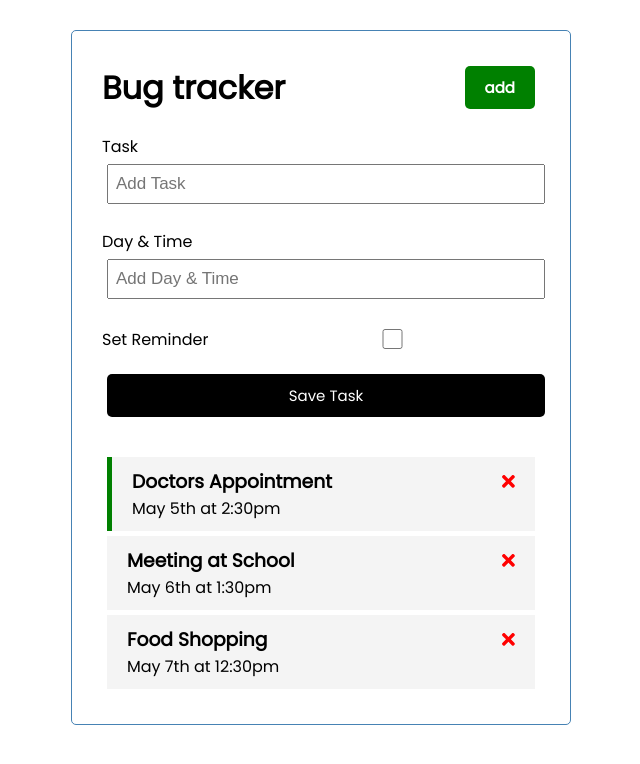
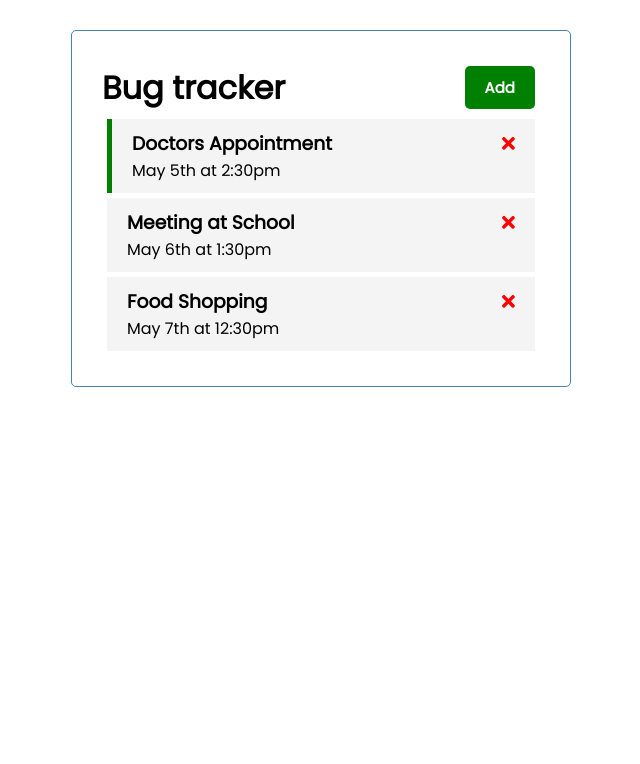
Before and after one commit to ArjunMohan008/bug-tracker-light, an Angular app: page / in a window 1280 px wide. Shown: the top 764 px of the page, without its empty margins (319-959 px from the left). Built offline with nearby package versions, Linux system fonts and the light colour scheme; data requests are answered from the project's data file.

Commit message:
feat toggle add task

```diff
--- a/src/app/components/add-task/add-task.component.html
+++ b/src/app/components/add-task/add-task.component.html
@@ -1,4 +1,4 @@
-<form class="add-form" (ngSubmit) = "onSubmit()">
+<form *ngIf="showAddTask" class="add-form" (ngSubmit) = "onSubmit()">
   <div class="form-control">
     <label for="text">Task</label>
     <input
--- a/src/app/components/add-task/add-task.component.ts
+++ b/src/app/components/add-task/add-task.component.ts
@@ -1,5 +1,7 @@
 import { Component, OnInit, Output, EventEmitter } from '@angular/core';
 import { Task } from "../../Task"
+import { Subscription } from 'rxjs';
+import { UiService } from "../../services/ui.service"
 
 @Component({
   selector: 'app-add-task',
@@ -12,8 +14,14 @@ export class AddTaskComponent implements OnInit {
   text: string = '';
   day: string = '';
   reminder: boolean = false;
+  showAddTask: boolean = false;
+  subscription: Subscription;
 
-  constructor() { }
+  constructor(private uiService: UiService) {
+    this.subscription = this.uiService
+      .onToggle()
+      .subscribe((value) => (this.showAddTask = value));
+  }
 
   ngOnInit(): void {
   }
--- a/src/app/components/header/header.component.html
+++ b/src/app/components/header/header.component.html
@@ -1,4 +1,4 @@
 <header>
   <h1>{{title}}</h1>
-  <app-button color="green" text="add" (btnClick) = "toggleAddTaskBtn()"></app-button>
+  <app-button color="{{ showAddTask ? 'red' : 'green' }}" text="{{ showAddTask ? 'Close' : 'Add' }}" (btnClick) = "toggleAddTaskBtn()"></app-button>
 </header>
--- a/src/app/components/header/header.component.ts
+++ b/src/app/components/header/header.component.ts
@@ -1,4 +1,6 @@
 import { Component, OnInit } from '@angular/core';
+import { Subscription } from 'rxjs';
+import { UiService } from "../../services/ui.service"
 
 @Component({
   selector: 'app-header',
@@ -6,16 +8,18 @@ import { Component, OnInit } from '@angular/core';
   styleUrls: ['./header.component.scss']
 })
 export class HeaderComponent implements OnInit {
+  title:string = 'Bug tracker';
+  showAddTask: boolean = false;
+  subscription: Subscription;
 
-  constructor() { }
+  constructor( private uiService:UiService) {
+    this.subscription = uiService.onToggle().subscribe((value)=> this.showAddTask = value)
+   }
 
   ngOnInit(): void {
   }
 
-  title:string = 'Bug tracker';
-
   toggleAddTaskBtn(){
-    console.log("Handle from parent component");
+    this.uiService.toggleShowAddTask();
   }
-
 }
--- a/src/app/components/tasks/tasks.component.ts
+++ b/src/app/components/tasks/tasks.component.ts
@@ -11,7 +11,7 @@ import { connectableObservableDescriptor } from 'rxjs/internal/observable/Connec
 export class TasksComponent implements OnInit {
   tasks: Task[] = [];
 
-  // define taskService
+  // dependency injection -> define the needed services
   constructor(private taskService:TaskService) { }
 
   ngOnInit(): void {
--- /dev/null
+++ b/src/app/services/ui.service.ts
@@ -0,0 +1,21 @@
+import { Injectable } from '@angular/core';
+import { Observable, Subject } from 'rxjs';
+
+@Injectable({
+  providedIn: 'root'
+})
+export class UiService {
+  private showAddTask:boolean = false;
+  private subject = new Subject<any>();
+
+  constructor() { }
+
+  toggleShowAddTask() :void{
+    this.showAddTask = !this.showAddTask;
+    this.subject.next(this.showAddTask);
+  }
+
+  onToggle(): Observable<any> {
+    return this.subject.asObservable();
+  }
+}
```
Also changed, not shown: 1 other file (tests, documents, lock files or other folders).
